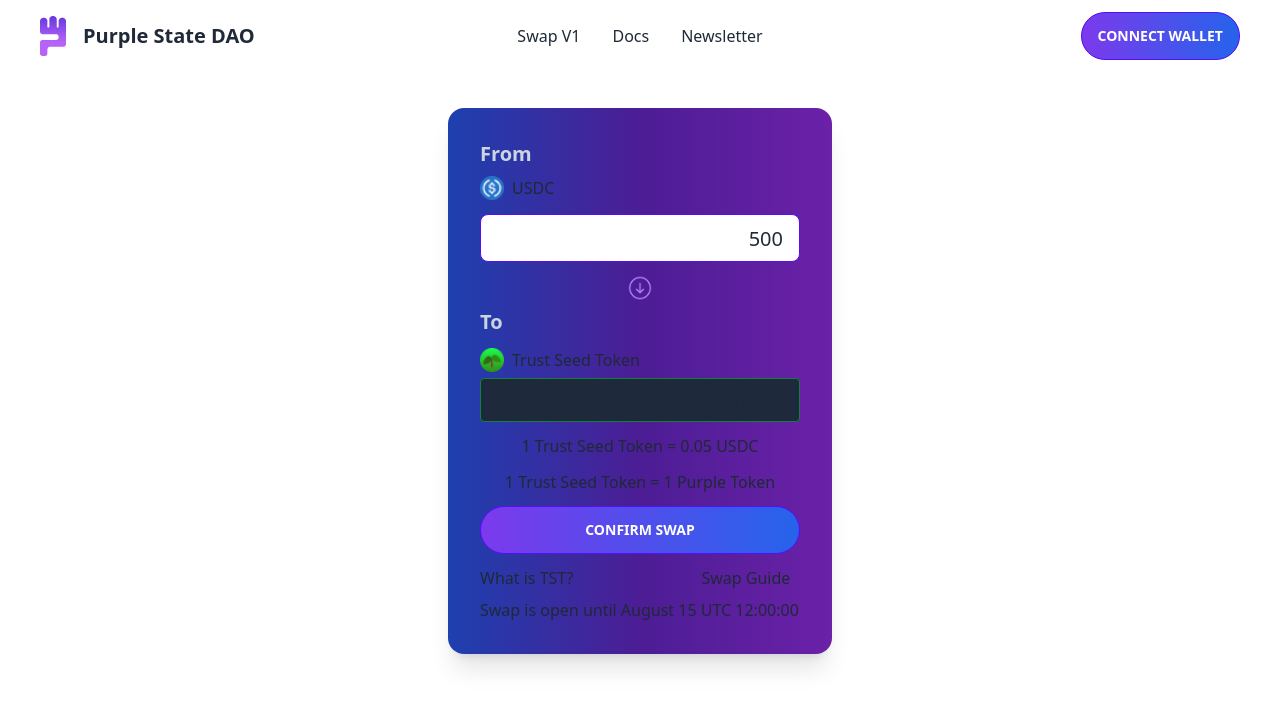
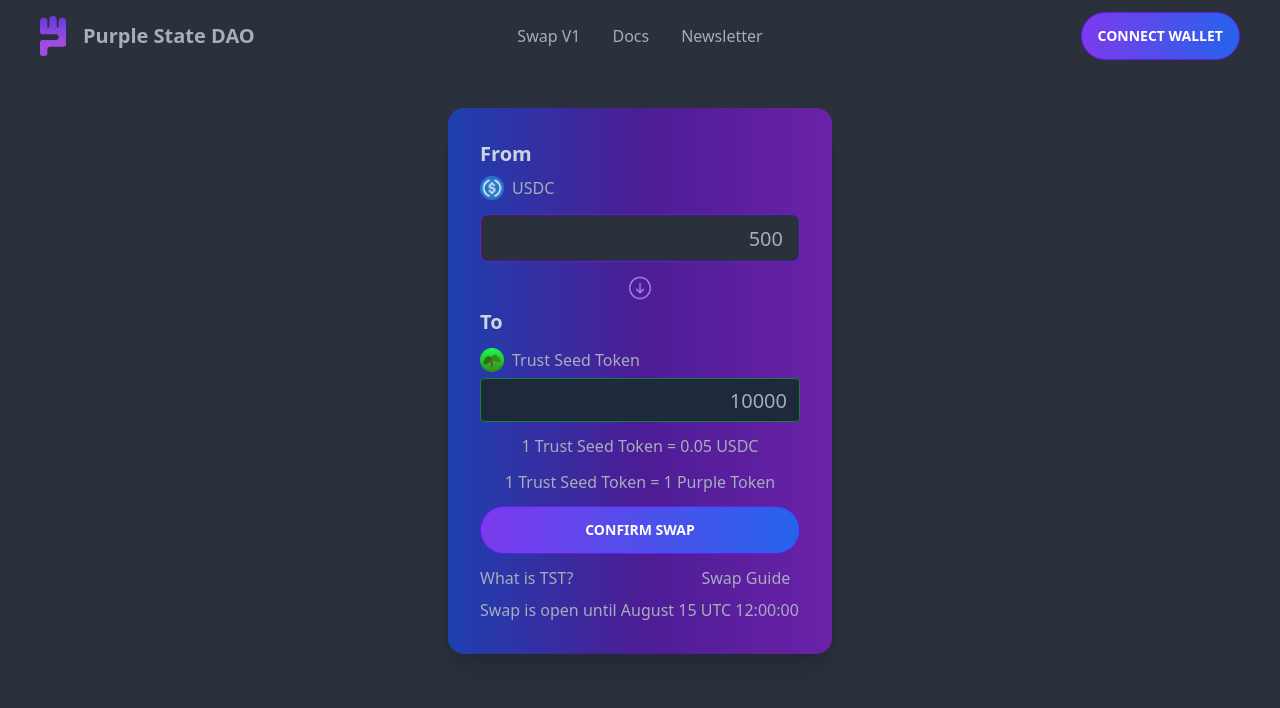
Before and after one commit to designerbjk/purple_state_dao, a Next.js app: page / in a window 1280 px wide. Shown: the top 708 px of the page. Built offline with nearby package versions, Linux system fonts and the light colour scheme.

Commit message:
changed theme

```diff
--- a/tailwind.config.js
+++ b/tailwind.config.js
@@ -1,4 +1,16 @@
 module.exports = {
   content: ["./pages/**/*.{js,ts,jsx,tsx}"],
   plugins: [require("@tailwindcss/typography"), require("daisyui")],
+  // daisyUI config (optional)
+  daisyui: {
+    styled: true,
+    themes: ["dark"],
+    base: true,
+    utils: true,
+    logs: true,
+    rtl: false,
+    prefix: "",
+    darkTheme: "dark",
+    lightTheme: "dark",
+  },
 };
```
